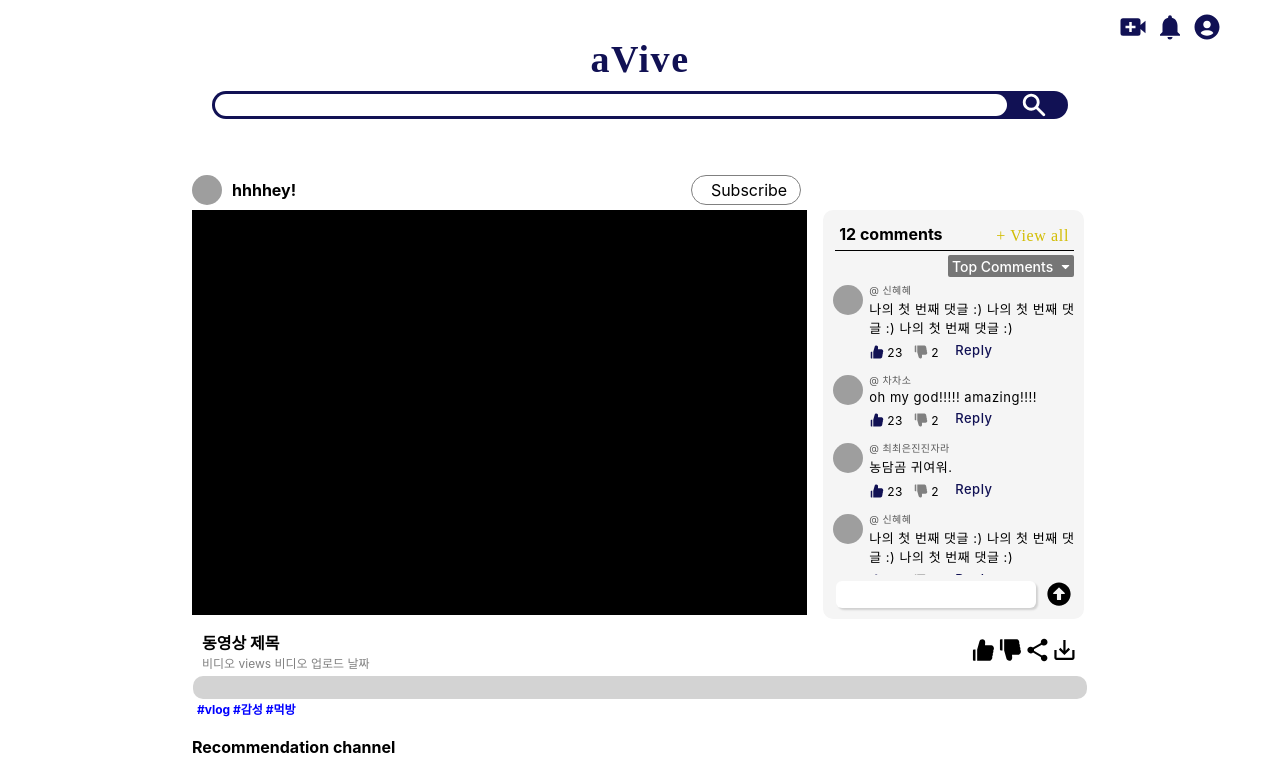
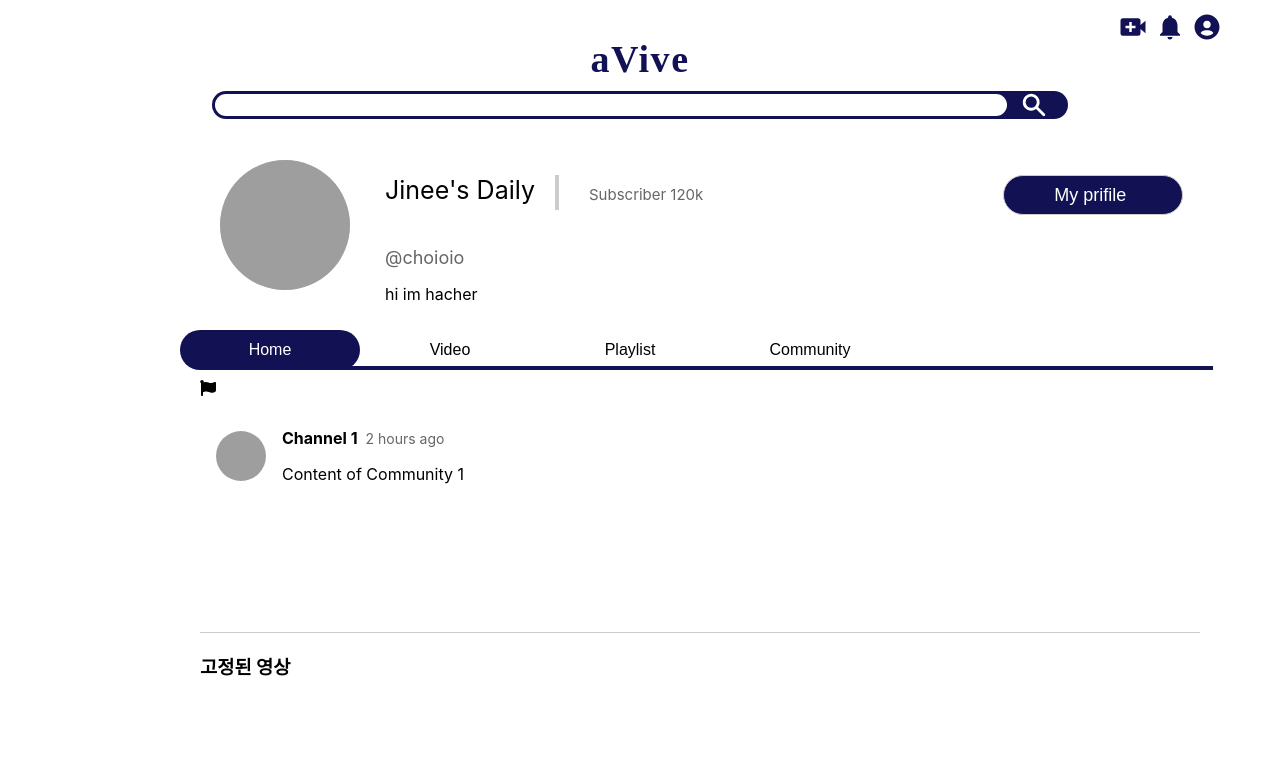
Before and after one commit to cej3827/AVIVE, a React (Create React App) app in the folder avive/: page / in a window 1280 px wide. Shown: the top 783 px of the page. Built offline with nearby package versions, Linux system fonts and the light colour scheme; grey boxes are pictures that could not be loaded.

Commit message:
이게 뭐냐면
본인 채널에 들어가면 구독버튼 대신 내 프로필로 이동하는 버튼 띠용

```diff
--- a/avive/src/App.js
+++ b/avive/src/App.js
@@ -1,5 +1,4 @@
 import React from 'react';
-// import Channel from './pages/Channel';
 import Header from './component/ui/Header/Header';
 
 import {
@@ -17,9 +16,12 @@ function App(props) {
   return (
     <BrowserRouter>
       <ScrollToTop/>
-      <Routes>
+      {/* <Routes>
         <Route index element={<WatchPage />} />
         <Route path="video/:videoId" element={<WatchPage />} />
+      </Routes> */}
+      <Routes>
+        <Route index element={<ChannelPage />} />
       </Routes>
     </BrowserRouter>
   );
--- a/avive/src/component/page/ChannelPage.jsx
+++ b/avive/src/component/page/ChannelPage.jsx
@@ -1,11 +1,10 @@
 import React, { useState } from "react";
 import { useNavigate } from "react-router-dom";
 import styled from "styled-components";
-import List from "../list/CommunityList";
 import ChannelInfo from "../ui/ChannelInfo";
 import TabBar from "../ui/TabBar";
-import data from '../../data.json';
 import Header from "../ui/Header/Header";
+import SubscriptionButton from "../ui/SubscribeButton";
 
 
 const Wrapper = styled.div`
@@ -33,6 +32,7 @@ function ChannelPage(props) {
 
     const [title, setTitle] = useState("");
     const [content, setContent] = useState("");
+    const isOwnChannel = true;
 
     return (
         <Wrapper>
@@ -41,10 +41,13 @@ function ChannelPage(props) {
                 <TabBar>
                 </TabBar>
                 <ChannelInfo
-                    value={title}
-                    onChange={(event) => {
-                        setTitle(event.target.value);
-                    }}
+                    isOwnChannel={isOwnChannel}
+                    profilePictureSrc="프로필 사진 URL"
+                    channelName="Jinee's Daily"
+                    subscriberCount="Subscriber 120k"
+                    channelId="@choioio"
+                    channelIntro="hi im hacher"
+                    button={<SubscriptionButton />} // SubscribeButton 대신 ProfileButton을 전달하면 프로필 버튼으로 대체
                 />
 
             </Container>
--- a/avive/src/component/ui/ChannelInfo.jsx
+++ b/avive/src/component/ui/ChannelInfo.jsx
@@ -1,6 +1,7 @@
 import React from "react";
 import styled from "styled-components";
 import SubscribeButton from "./SubscribeButton";
+import ProfileButton from "./ProfileButton";
 
 const ChannelInfoContainer = styled.div`
   display: flex;
@@ -74,19 +75,23 @@ const VerticalLine = styled.div`
 
 
 function ChannelInfo(props) {
-    const { value, onChange } = props;
+    // const { value, onChange } = props;
+    const { isOwnChannel, button, profilePictureSrc, channelName, subscriberCount, channelId, channelIntro } = props;
 
     return (
         <ChannelInfoContainer>
-          <ProfilePicture src="프로필 사진 URL" alt="프로필 사진" />
+          <ProfilePicture src={profilePictureSrc} alt="프로필 사진" />
           <ProfileInfo>
-            <ChannelName> Jinee's Daily
+            <ChannelName>
+              {channelName}
               <VerticalLine />
-              <SubscriberCount>Subscriber 120k</SubscriberCount>
-              <SubscribeButton></SubscribeButton>
+              <SubscriberCount>{subscriberCount}</SubscriberCount>
+              {/* <SubscribeButton></SubscribeButton> */}
+              {isOwnChannel ? <ProfileButton /> : <SubscribeButton />}
+              {/* {isOwnChannel ? <SubscribeButton /> : <SubscribeButton />} */}
             </ChannelName>
-            <ChannelId>@choioio</ChannelId>
-            <ChannelIntro>hi im hacher</ChannelIntro>
+            <ChannelId>{channelId}</ChannelId>
+            <ChannelIntro>{channelIntro}</ChannelIntro>
           </ProfileInfo>
         </ChannelInfoContainer>
       );
--- /dev/null
+++ b/avive/src/component/ui/ProfileButton.jsx
@@ -0,0 +1,50 @@
+import React, { useState } from 'react';
+import styled from 'styled-components';
+import { FaBell, FaBellSlash, FaCog, FaTimes } from 'react-icons/fa';
+
+const Button = styled.button`
+  display: inline-flex;
+  width: 180px;
+  height: 40px;
+  align-items: center;
+  padding-left: 20px;
+  padding-top: 20px;
+  border: 1px solid #ccc;
+  border-radius: 25px;
+  background-color: #111154;
+  cursor: pointer;
+  position: relative;
+`;
+
+
+const Text = styled.span`
+  margin-left: 30px;
+  margin-bottom: 18px;
+  font-size: 18px;
+  color: #fff;
+`;
+
+
+const ProfileButton = () => {
+  const [subscribed, setSubscribed] = useState(false);
+  const [showNotificationSettings, setShowNotificationSettings] = useState(false);
+  const [notificationEnabled, setNotificationEnabled] = useState(true);
+
+  const handleButtonClick = () => {
+    if (subscribed) {
+      setShowNotificationSettings(!showNotificationSettings);
+    } else {
+      setSubscribed(true);
+    }
+  };
+
+  return (
+    <div style={{ position: 'relative' }}>
+      <Button onClick={handleButtonClick}>
+        <Text>{'My prifile'}</Text>
+      </Button>
+    </div>
+  );
+};
+
+export default ProfileButton;
```
